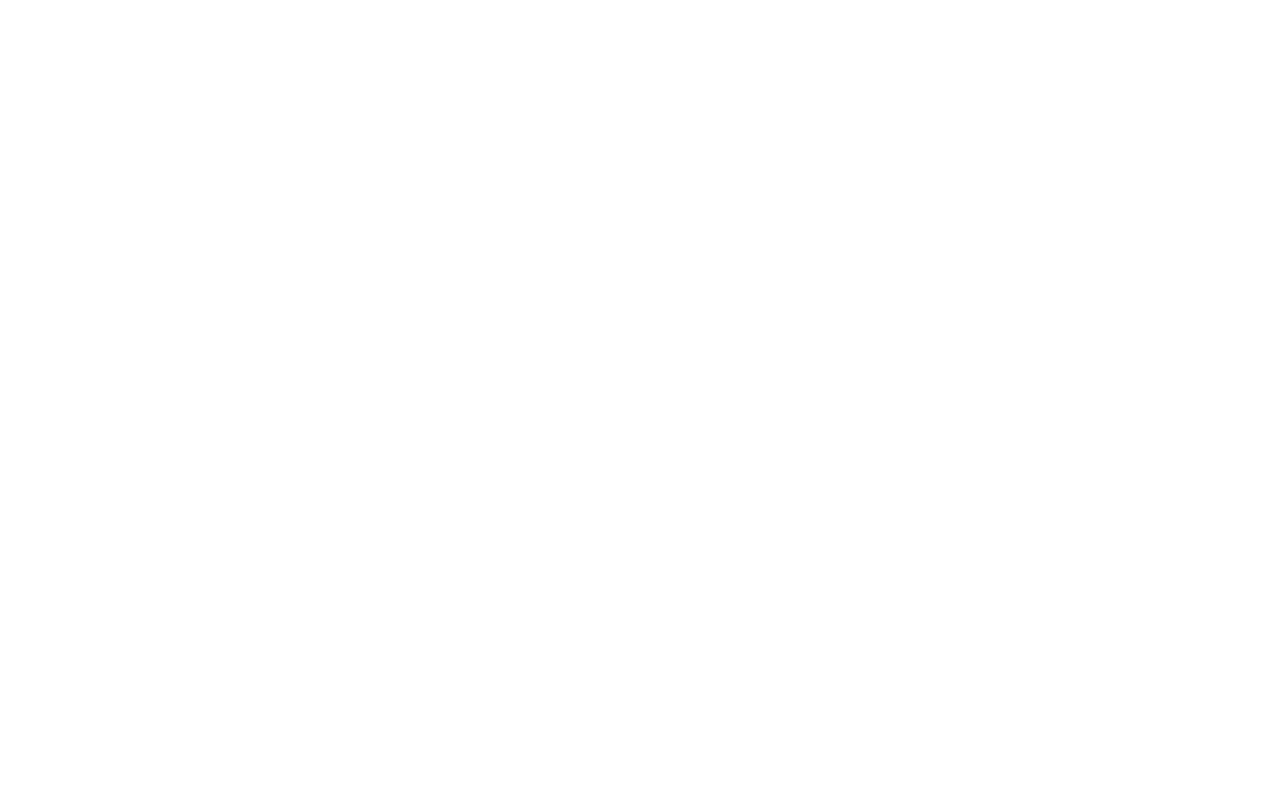
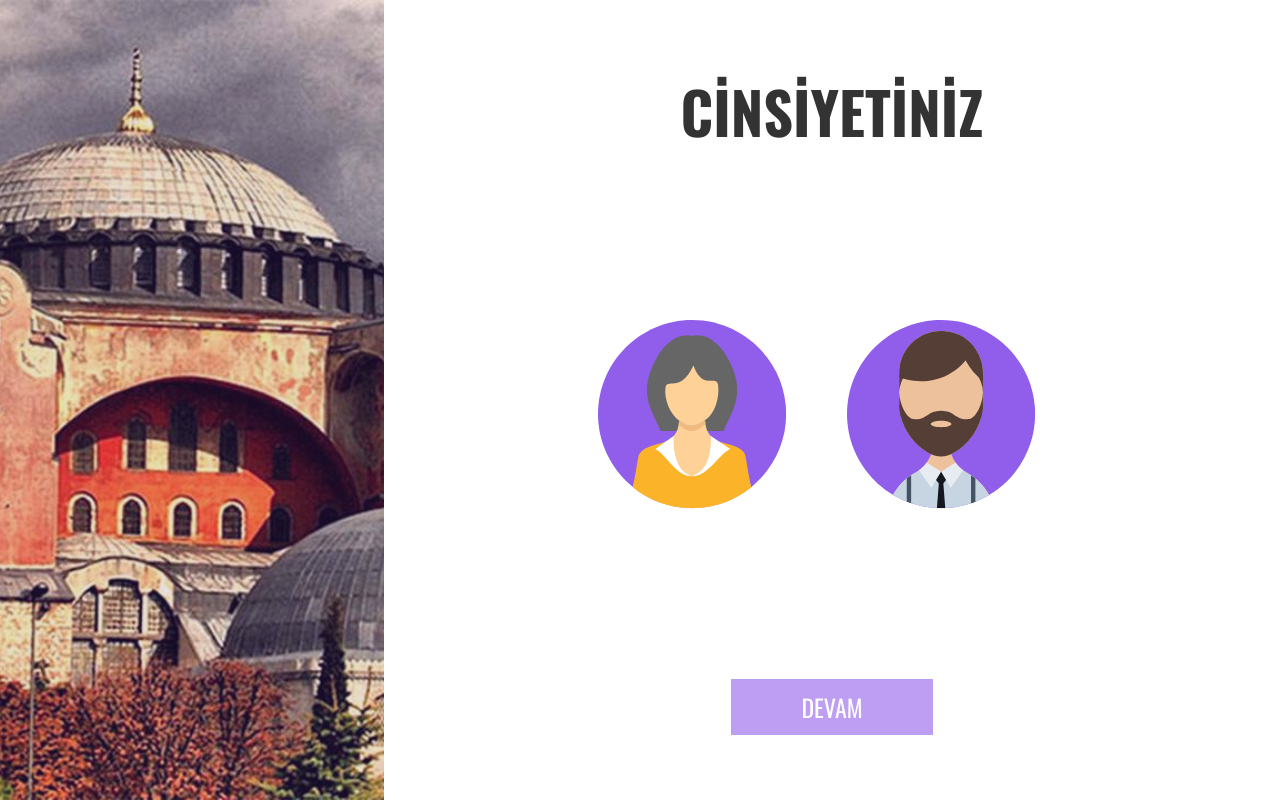
Before and after one commit to erkansivas35/showplace, a Vue app: page /gender in a window 1280 px wide. Built offline with nearby package versions, Linux system fonts and the light colour scheme.

Commit message:
gender page added

```diff
--- a/public/index.html
+++ b/public/index.html
@@ -5,7 +5,7 @@
     <meta http-equiv="X-UA-Compatible" content="IE=edge">
     <meta name="viewport" content="width=device-width,initial-scale=1.0">
     <link rel="icon" href="<%= BASE_URL %>favicon.ico">
-    <title>showplace</title>
+    <title>Showplace</title>
   </head>
   <body>
     <noscript>
--- /dev/null
+++ b/src/components/LeftImage.vue
@@ -0,0 +1,11 @@
+<template>
+  <div class="place-image-wrap">
+      <div class="overlay"></div>
+    </div>
+</template>
+
+<script>
+export default {
+  name: 'place-image'
+};
+</script>
--- a/src/router.js
+++ b/src/router.js
@@ -2,6 +2,7 @@ import Vue from "vue";
 import Router from "vue-router";
 import Home from "./views/Home.vue";
 import Age from "./views/Age.vue";
+import Gender from "./views/Gender.vue";
 
 Vue.use(Router);
 
@@ -12,13 +13,20 @@ export default new Router({
     {
       path: "/",
       name: "home",
-      component: Home
+      component: Home,
+      meta: { transitionName: 'slide' }
     },
     {
       path: "/age",
       name: "age",
       component: Age,
-      meta: { transitionName: 'slide' },
+      meta: { transitionName: 'slide' }
+    },
+    {
+      path: "/gender",
+      name: "gender",
+      component: Gender,
+      meta: { transitionName: 'slide' }
     }
   ]
 });
--- a/src/views/Age.vue
+++ b/src/views/Age.vue
@@ -1,12 +1,11 @@
 <template>
   <div class="age">
-    <div class="place-image-wrap">
-      <div class="overlay"></div>
-    </div>
+    <LeftImage />
+
     <div class="content-wrap">
       <div class="container">
           <div class="title">
-            <h1>KİŞİSEL BİLGİLER</h1>
+            <h1>YAŞINIZ</h1>
           </div>
           <div class="content">
             <div class="ask-age">
@@ -23,7 +22,7 @@
             </div>
           </div>
           <div class="button">
-            <router-link to="/age" :class="{'disable': howAge == ''}">DEVAM</router-link>
+            <router-link to="/gender" :class="{'disable': howAge == ''}">DEVAM</router-link>
           </div>
       </div>
     </div>
@@ -31,13 +30,16 @@
 </template>
 
 <script>
+import LeftImage from '@/components/LeftImage';
+
 export default {
-  name: "Age",
+  name: "age",
   data() {
     return {
       howAge: ""
     };
-  }
+  },
+  components: { LeftImage }
 };
 </script>
 
--- /dev/null
+++ b/src/views/Gender.vue
@@ -0,0 +1,76 @@
+<template>
+  <div class="age">
+    <LeftImage />
+
+    <div class="content-wrap">
+      <div class="container">
+          <div class="title">
+            <h1>CİNSİYETİNİZ</h1>
+          </div>
+          <div class="content">
+            <div class="ask-age">
+              <label for="genderWomen" :class="{'clicked': howGender == 'Women', 'notClicked': notClick == 'women'}" @click="isClicked('men')">
+                <img src="../assets/img/girl.svg" alt="">
+              </label>
+              <label for="genderMen" :class="{'clicked': howGender == 'Men', 'notClicked': notClick == 'men'}" @click="isClicked('women')">
+                <img src="../assets/img/man.svg" alt="">
+              </label>
+            </div>
+            <div class="form">
+              <input type="radio" name="gender" id="genderWomen" v-model="howGender" value="Women">
+              <input type="radio" name="gender" id="genderMen" v-model="howGender" value="Men">
+            </div>
+          </div>
+          <div class="button">
+            <router-link to="/gender" :class="{'disable': howGender == ''}">DEVAM</router-link>
+          </div>
+      </div>
+    </div>
+  </div>
+</template>
+
+<script>
+import LeftImage from "@/components/LeftImage";
+
+export default {
+  name: "gender",
+  data() {
+    return {
+      howGender: "",
+      notClick: ""
+    };
+  },
+  methods: {
+    isClicked(gender) {
+      this.notClick = gender;
+    }
+  },
+  components: { LeftImage }
+};
+</script>
+
+<style lang="scss" scoped>
+.content-wrap .content .ask-age {
+  justify-content: center;
+
+  label {
+    width: auto;
+    border: none;
+    background: none;
+    margin-right: 30px;
+
+    &.clicked {
+      filter: blur(0px);
+    }
+
+    &.notClicked {
+      filter: blur(5px);
+    }
+
+    &:hover {
+      border: none;
+      background: none;
+    }
+  }
+}
+</style>
```
Also changed, not shown: src/assets/img/girl.svg (added), src/assets/img/man.svg (added).
